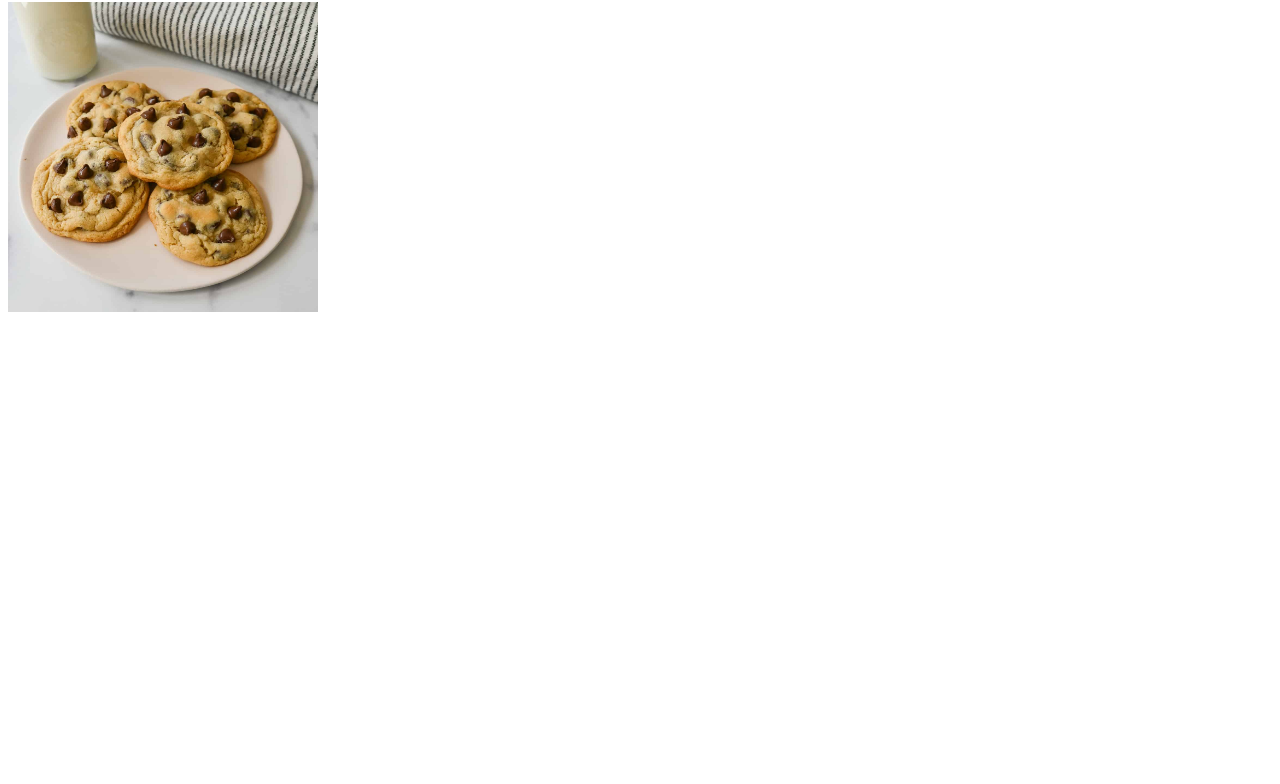
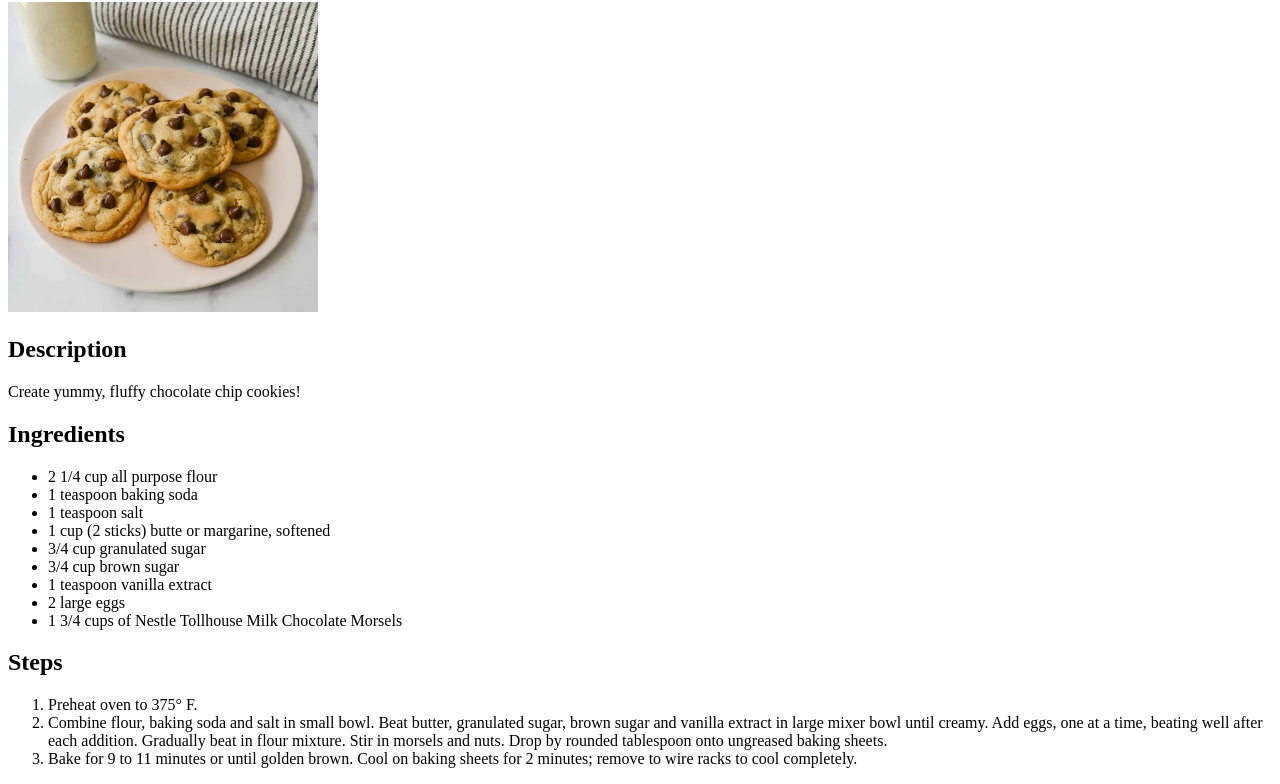
Before and after one commit to Show530/odin-recipes, a plain HTML site: page chocolate-chip-cookies.html in a window 1280 px wide. Shown: the part 78-862 px from the top of the page. Before the commit the page ends 800 px from the top, so only its background shows below. Drawn offline with Linux system fonts and the light colour scheme.

```diff
--- a/chocolate-chip-cookies.html
+++ b/chocolate-chip-cookies.html
@@ -3,10 +3,30 @@
 <head>
     <meta charset="UTF-8">
     <meta name="viewport" content="width=device-width, initial-scale=1.0">
-    <title>Document</title>
+    <title>Choloate Chip Cookies</title>
 </head>
 <body>
     <h1>Chocolate Chip Cookies</h1>
     <img src="./img/cookies.jpg" alt="A plate of chocolate chip cookies" height="310" width="310">
+    <h2>Description</h2>
+    <p>Create yummy, fluffy chocolate chip cookies!</p>
+    <h2>Ingredients</h2>
+    <ul>
+        <li>2 1/4 cup all purpose flour</li>
+        <li>1 teaspoon baking soda</li>
+        <li>1 teaspoon salt</li>
+        <li>1 cup (2 sticks) butte or margarine, softened</li>
+        <li>3/4 cup granulated sugar</li>
+        <li>3/4 cup brown sugar</li>
+        <li>1 teaspoon vanilla extract</li>
+        <li>2 large eggs</li>
+        <li>1 3/4 cups of Nestle Tollhouse Milk Chocolate Morsels</li>
+    </ul>
+    <h2>Steps</h2>
+    <ol>
+        <li>Preheat oven to 375° F.</li>
+        <li>Combine flour, baking soda and salt in small bowl. Beat butter, granulated sugar, brown sugar and vanilla extract in large mixer bowl until creamy. Add eggs, one at a time, beating well after each addition. Gradually beat in flour mixture. Stir in morsels and nuts. Drop by rounded tablespoon onto ungreased baking sheets.</li>
+        <li>Bake for 9 to 11 minutes or until golden brown. Cool on baking sheets for 2 minutes; remove to wire racks to cool completely.</li>
+    </ol>
 </body>
 </html>
```
Also changed, not shown: brownies.html (added, +31 -0 lines), index.html (+5 -1 lines), red-velvet-cupcakes.html (added, +11 -0 lines), img/brownies.webp (added).
